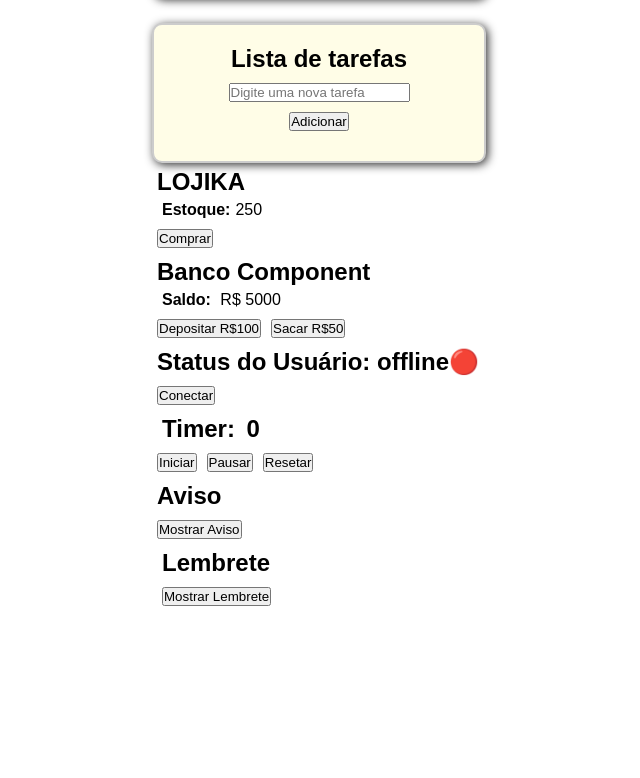
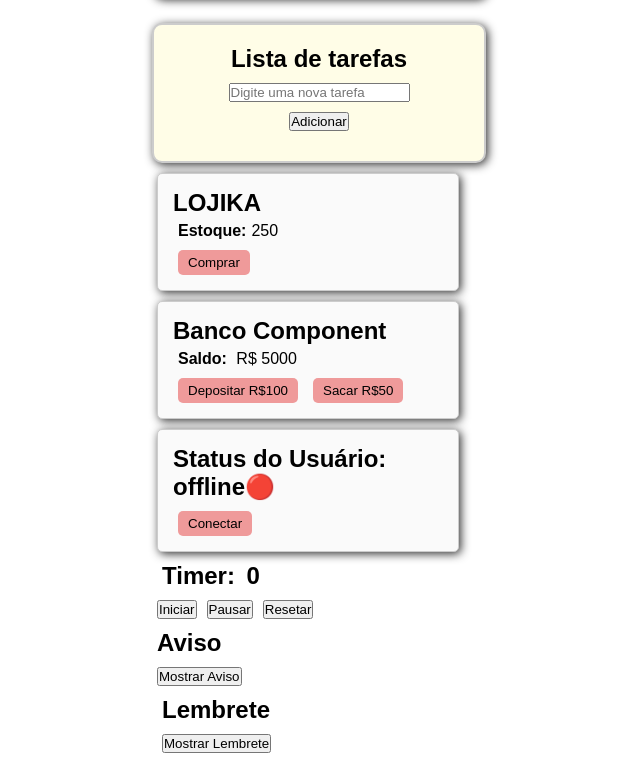
Before and after one commit to samellop3s/react-js-hooks-studies, a React (Vite) app in the folder meu-projeto/: page / in a window 1280 px wide. Shown: the part 1178-1956 px from the top of the page, without its empty margins (321-961 px from the left). Before the commit the page ends 1809 px from the top, so only its background shows below. Built offline with nearby package versions, Linux system fonts and the light colour scheme.

Commit message:
minhas novas alterações

```diff
--- a/meu-projeto/src/Componentes/Banco.jsx
+++ b/meu-projeto/src/Componentes/Banco.jsx
@@ -1,4 +1,5 @@
 import { useState } from "react";
+import "../Style.css";
 
 function Banco(props) {
 
@@ -17,7 +18,7 @@ function Banco(props) {
     }
 
     return (
-        <div>
+        <div className="card-banco">
             <h2>Banco Component</h2>
             <p><strong>Saldo:</strong> R$ {saldo}</p>
 
--- a/meu-projeto/src/Componentes/Estoque.jsx
+++ b/meu-projeto/src/Componentes/Estoque.jsx
@@ -1,4 +1,5 @@
 import { useState } from "react";
+import "../Style.css";
 
 function Estoque(props) {
 
--- a/meu-projeto/src/Componentes/Status.jsx
+++ b/meu-projeto/src/Componentes/Status.jsx
@@ -1,4 +1,5 @@
 import { useState } from "react";
+import "../Style.css";
 
 function Status() {
     const [status, setStatus] = useState(false);
@@ -7,7 +8,7 @@ function Status() {
         setStatus(!status);
     }
     return (
-        <div>
+        <div className="card-status">
             <h2>Status do Usuário: {status ? "online🟢" : "offline🔴"}</h2>
             <button onClick={toggleStatus}>
                 {status ? "Desconectar" : "Conectar"}
--- a/meu-projeto/src/Style.css
+++ b/meu-projeto/src/Style.css
@@ -232,3 +232,34 @@ body {
     background-color: #fffde7;
     transition: box-shadow 0.2s ease;
 }
+
+
+.card-estoque,
+.card-banco,
+.card-status {
+    margin: 10px;
+    padding: 10px;
+    border: 1px solid #ccc;
+    width: 280px;
+    border-radius: 5px;
+    background-color: #fafafa;
+    box-shadow: #333 2px 2px 10px;
+    transition: box-shadow 0.2s ease;
+}
+.card-estoque:hover,
+.card-banco:hover,
+.card-status:hover {
+    box-shadow: #333 4px 4px 15px;
+}
+
+.card-estoque button,
+.card-banco button,
+.card-status button {
+    margin-left: 10px;
+    padding: 5px 10px;
+    background-color: #ef9a9a;
+    border: none;
+    border-radius: 5px;
+    cursor: pointer;
+    transition: background-color 0.2s ease;
+}
```
Also changed, not shown: 1 other file (tests, documents, lock files or other folders).
